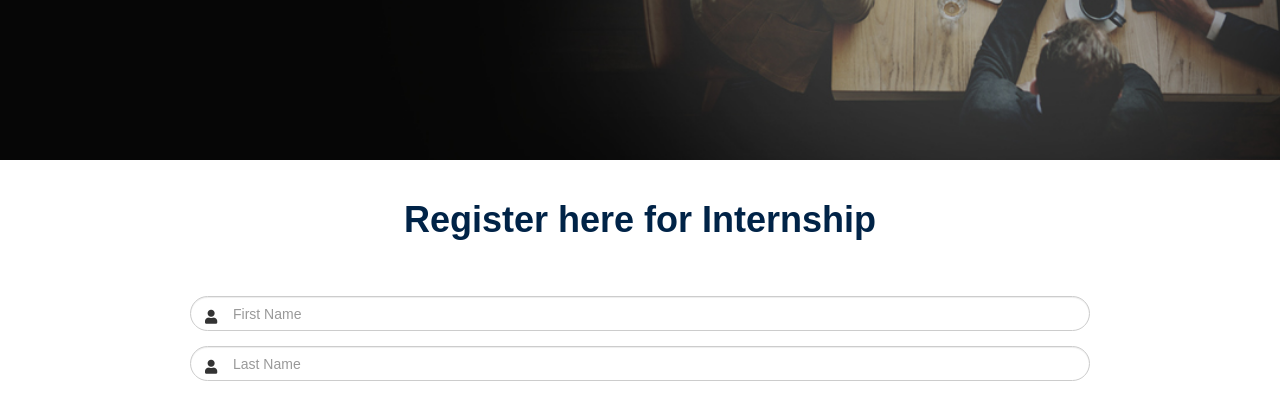
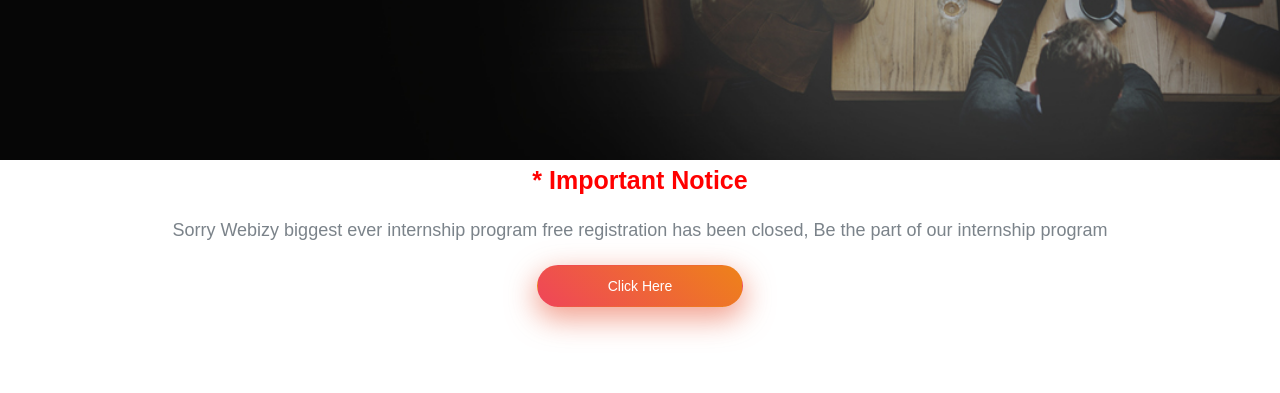
Before and after one commit to bikash7772/landingpage, a plain HTML site: page index.html in a window 1280 px wide. Shown: the part 514-907 px from the top of the page. Drawn offline with Linux system fonts and the light colour scheme; a web font is replaced by a local one.

Commit message:
changes done

```diff
--- a/css/style.css
+++ b/css/style.css
@@ -107,7 +107,7 @@
     .form-section-internship{padding: 0 150px;}
     .radio-section{margin-bottom: 30px;}
     .form-section{padding-bottom: 50px;}
-    .internship-btn a{box-shadow: 0 10px 29px 2px rgba(239,139,117,0.8);padding: 13px 80px;background-image: -moz-linear-gradient(47deg,#ef4559 0,#ee8219 100%);background-image: -webkit-linear-gradient(47deg,#ef4559 0,#ee8219 100%);transition: all .4s;color: #fff;border-radius: 25px;}
+    .internship-btn a{box-shadow: 0 10px 29px 2px rgba(239,139,117,0.8);padding: 10px 70px;background-image: -moz-linear-gradient(47deg,#ef4559 0,#ee8219 100%);background-image: -webkit-linear-gradient(47deg,#ef4559 0,#ee8219 100%);transition: all .4s;color: #fff;border-radius: 25px;}
     .career-form{position: relative;}
     .career-form span{position: absolute;left: 0;top: 11px;padding: 0px 15px;}
     .caret-dropdown{position:absolute;right: 0px;top: 11px;left: auto !important;}
@@ -116,6 +116,7 @@
     .interview h2{font-size: 30px;}
     .register-here h2{margin-bottom:56px ;margin-top: 40px}
     .interview .internship-btn{margin-top: 107px;}
+    .internship-btn{text-align: center;margin-top: 20px;}
 /* Form css end */
 
 
--- a/index.html
+++ b/index.html
@@ -94,7 +94,7 @@
           <div class="full-width">
             <div class="row">
               <div class="full-width">
-                <form
+                <!-- <form
                   class="full-width form-section-internship box-shadow1 register-here"
                   id="myform"
                 >
@@ -205,7 +205,25 @@
                       >Submit</a
                     >
                   </div>
-                </form>
+                </form> -->
+                <h2 style="text-align: center; color: red; font-size: 25px">
+                  * Important Notice
+                </h2>
+                <p style="text-align: center; font-size: 18px">
+                  Sorry Webizy biggest ever internship program free registration has been
+                  closed, Be the part of our internship program
+                </p>
+              </div>
+              <div class="full-width internship-btn">
+                <a
+                  class="btn"
+                  type="submit"
+                  role="button"
+                  id="submitbtn"
+                  href="http://bit.ly/webizypayment"
+                  target="_blank"
+                  >Click Here</a
+                >
               </div>
             </div>
           </div>
```
